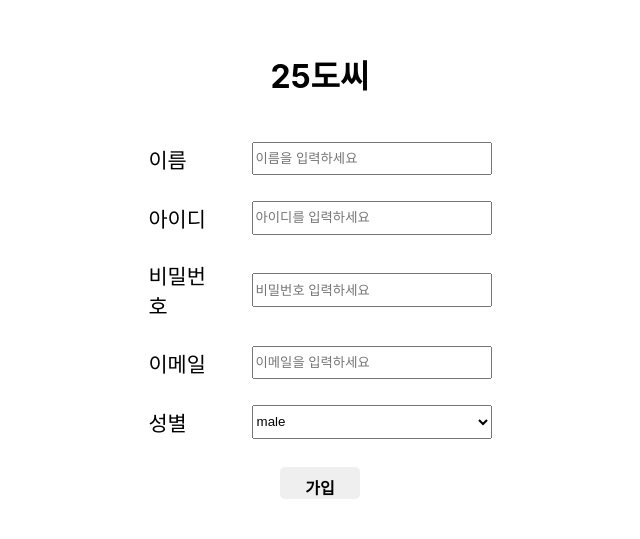
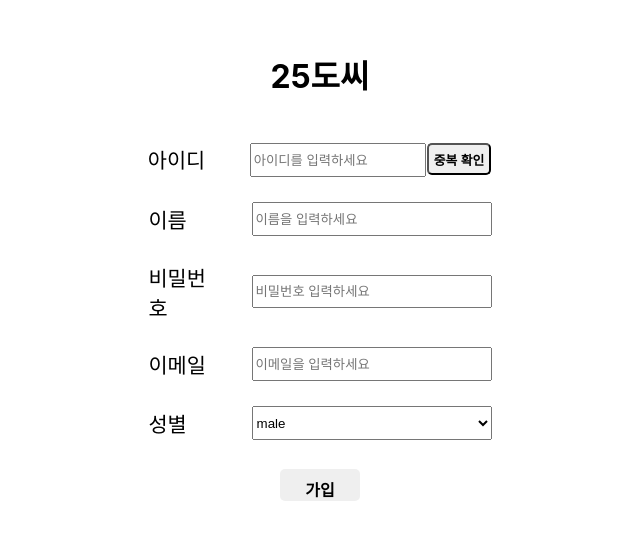
Before and after one commit to Jueun97/25degree, a React (Create React App) app: page /settings in a window 1280 px wide. Shown: the part 109-648 px from the top of the page, without its empty margins (320-960 px from the left). Built offline with nearby package versions, Linux system fonts and the light colour scheme; no server answers; what react-geocode would draw is missing.

Commit message:
add id redundancy check

```diff
--- a/src/app.jsx
+++ b/src/app.jsx
@@ -36,12 +36,12 @@ function App({ authService, getData, uploadImages }) {
   const changeCity = (cityData) => {
     setCity(cityData);
   };
-  const loginedUser = (userData) => {
+  const joinUser = (userData) => {
     const tempUser = [...user];
     const newUser = {
       userId: userData.userId,
       name: userData.name,
-      gender: null,
+      gender: userData.gender || null,
       password: userData.password,
       email: userData.email,
       profile: null,
@@ -49,26 +49,13 @@ function App({ authService, getData, uploadImages }) {
     tempUser.push(newUser);
     getData.addUser(newUser);
   };
-  const joinUser = (userData) => {
-    const tempUser = [...user];
-    const joinUser = {
-      userId: userData.userId,
-      name: userData.name,
-      gender: userData.gender,
-      password: userData.password,
-      email: userData.email,
-      profile: null,
-    };
-    tempUser.push(joinUser);
-    getData.addUser(joinUser);
-  };
   const filterPosts = (userId) => {
-    console.log("filter!!!1111",posts);
+    console.log("filter!!!1111", posts);
     let tempPosts = [...posts];
     tempPosts = tempPosts.filter((post) => post.userId === userId);
     setFilteredPosts(tempPosts);
-    console.log("filter!!!222",filteredPosts);
-  }
+    console.log("filter!!!222", filteredPosts);
+  };
   const uploadPost = (post) => {
     const tempPosts = [...posts];
     const tempFilteredPosts = [...filteredPosts];
@@ -125,7 +112,7 @@ function App({ authService, getData, uploadImages }) {
     getData.deletePost(postId, userId);
     setPosts(tempPosts);
     setFilteredPosts(tempFilteredPosts);
-    console.log("delete",posts,filteredPosts)
+    console.log("delete", posts, filteredPosts);
   };
   const uploadComment = (upload_data) => {
     const tempComments = [...comments];
@@ -163,18 +150,23 @@ function App({ authService, getData, uploadImages }) {
             <Section getData={getData} city={city} posts={posts} />
           </Route>
           <Route exact path="/login">
+            <Inform authService={authService} user={user} joinUser={joinUser} />
+          </Route>
+          <Route exact path="/settings">
             <Inform
               authService={authService}
-              user={user}
-              loginedUser={loginedUser}
-              joinUser={joinUser}
-            />
-          </Route>
-          <Route exact path="/settings">
-            <Inform authService={authService} actionStatus={'join'} updateUser={updateUser} users={user}></Inform>
+              actionStatus={"join"}
+              updateUser={updateUser}
+              users={user}
+            ></Inform>
           </Route>
           <Route exact path="/mypage">
-            <Mypage filterPosts={filterPosts} filteredPostsOriginal={filteredPosts} posts={posts} likes={likes}></Mypage>
+            <Mypage
+              filterPosts={filterPosts}
+              filteredPostsOriginal={filteredPosts}
+              posts={posts}
+              likes={likes}
+            ></Mypage>
           </Route>
           <Route exact path="/upload">
             <Upload
--- a/src/component/user_inform/inform.jsx
+++ b/src/component/user_inform/inform.jsx
@@ -5,18 +5,27 @@ import Find from "./user_find";
 import styles from "./inform.module.css";
 import Login from "./user_login";
 
-const Inform = ({ authService, user, loginedUser, joinUser, updateUser,actionStatus,users}) => {
+const Inform = ({
+  authService,
+  user,
+  joinUser,
+  updateUser,
+  actionStatus,
+  users,
+}) => {
   const location = useLocation();
-  const [action, setAction] = useState(actionStatus ? actionStatus : 'login');
-  const [userInfo,setUserinfo] = useState('')
+  const [action, setAction] = useState(actionStatus ? actionStatus : "login");
+  const [userInfo, setUserinfo] = useState("");
 
   useEffect(() => {
     if (location.state) {
-      console.log("settings", location.state)
-      const userinfo = users.filter(user => user.userId === location.state.userId);
+      console.log("settings", location.state);
+      const userinfo = users.filter(
+        (user) => user.userId === location.state.userId
+      );
       setUserinfo(userinfo[0]);
     }
-  })
+  });
   const handelAction = (name) => {
     setAction(name);
   };
@@ -29,11 +38,19 @@ const Inform = ({ authService, user, loginedUser, joinUser, updateUser,actionSta
           onFind={handelAction}
           authService={authService}
           user={user}
-          loginedUser={loginedUser}
+          joinUser={joinUser}
         />
       )}
       {action === "find" && <Find user={user} />}
-      {action === "join" && <Join authService={authService} joinUser={joinUser} updateUser={updateUser} userInfo={userInfo} />}
+      {action === "join" && (
+        <Join
+          authService={authService}
+          joinUser={joinUser}
+          updateUser={updateUser}
+          userInfo={userInfo}
+          user={user}
+        />
+      )}
     </div>
   );
 };
--- a/src/component/user_inform/inform.module.css
+++ b/src/component/user_inform/inform.module.css
@@ -28,6 +28,10 @@
 .inputBox {
   width: 15rem;
   height: 2.1rem;
+}
+
+.id {
+  width: 11rem;
 }
 
 .btn {
@@ -98,10 +102,10 @@
 .classifyBtn:hover {
   color: makerOrange;
 }
-.active{
+.active {
   color: makerOrange;
 }
-.inactive{
+.inactive {
   color: black;
   pointer-events: none;
 }
@@ -113,3 +117,21 @@
 .clicked {
   color: makerOrange;
 }
+
+.redundancy {
+  font-size: 0.8rem;
+  width: 5em;
+  padding: 0;
+  margin: 0.1em;
+}
+
+.alertNo {
+  font-size: 0.8rem;
+  color: red;
+  margin: 0;
+}
+.alertYes {
+  font-size: 0.8rem;
+  color: green;
+  margin: 0;
+}
--- a/src/component/user_inform/user_join.jsx
+++ b/src/component/user_inform/user_join.jsx
@@ -1,8 +1,9 @@
-import React, { useRef } from "react";
-import { useHistory  } from "react-router";
+import React, { useEffect, useRef, useState } from "react";
+import { useHistory } from "react-router";
 import styles from "./inform.module.css";
 
-const Join = ({ authService,joinUser,updateUser,userInfo }) => {
+const Join = ({ joinUser, updateUser, userInfo, user }) => {
+  const [redundancy, setRedundancy] = useState("");
   const nameRef = useRef();
   const idRef = useRef();
   const passwordRef = useRef();
@@ -16,12 +17,10 @@ const Join = ({ authService,joinUser,updateUser,userInfo }) => {
   const updated = () => {
     alert("수정 완료되었습니다:) 다시 로그인해주세요!");
     history.push({
-      pathname: '/'
-    })
+      pathname: "/",
+    });
     window.location.reload();
-
-
-  }
+  };
 
   const handleJoin = (join) => {
     const nameInput = nameRef.current.value;
@@ -31,6 +30,9 @@ const Join = ({ authService,joinUser,updateUser,userInfo }) => {
     const genderInput = genderRef.current.value;
 
     if (join) {
+      if (redundancy === "unused" || redundancy === "") {
+        alert("아이디 중복을 확인해주세요!");
+      } else {
         joinUser({
           userId: idInput,
           name: nameInput,
@@ -39,19 +41,18 @@ const Join = ({ authService,joinUser,updateUser,userInfo }) => {
           email: emailInput,
         });
         joined();
+      }
     } else {
       updateUser({
-        defaultUserId : userInfo.userId,
+        defaultUserId: userInfo.userId,
         userId: idInput,
         name: nameInput,
         gender: genderInput,
         password: passwordInput,
         email: emailInput,
-      })
+      });
       updated();
     }
-
-
   };
 
   const onKeyPress = (event) => {
@@ -66,27 +67,54 @@ const Join = ({ authService,joinUser,updateUser,userInfo }) => {
   const onClickUpdate = () => {
     const join = false;
     handleJoin(join);
+  };
+  const redundancyCheck = () => {
+    let check = false;
+    user.forEach((user) => {
+      if (idRef.current.value === user.userId) {
+        setRedundancy("unused");
+        check = true;
       }
+    });
+    if (!check) {
+      setRedundancy("used");
+    }
+  };
+  console.log(redundancy);
   return (
     <section className={styles.input}>
+      <div className={styles.section}>
+        <p className={styles.text}>아이디</p>
+        <div className={styles.idSection}>
+          <input
+            ref={idRef}
+            type="text"
+            defaultValue={userInfo ? userInfo.userId : ""}
+            placeholder="아이디를 입력하세요"
+            className={`${styles.inputBox} ${styles.id}`}
+            onKeyPress={onKeyPress}
+          />
+          <button
+            className={`${styles.loginBtn} ${styles.redundancy}`}
+            onClick={redundancyCheck}
+          >
+            중복 확인
+          </button>
+        </div>
+      </div>
+      {redundancy === "unused" && (
+        <p className={styles.alertNo}>해당 아이디는 사용할 수 없습니다.</p>
+      )}
+      {redundancy === "used" && (
+        <p className={styles.alertYes}>사용 가능한 아이디입니다.</p>
+      )}
       <div className={styles.section}>
         <p className={styles.text}>이름</p>
         <input
           ref={nameRef}
           type="text"
-          defaultValue={userInfo?userInfo.name:''}
+          defaultValue={userInfo ? userInfo.name : ""}
           placeholder="이름을 입력하세요"
-          className={styles.inputBox}
-          onKeyPress={onKeyPress}
-        />
-      </div>
-      <div className={styles.section}>
-        <p className={styles.text}>아이디</p>
-        <input
-          ref={idRef}
-          type="text"
-          defaultValue={userInfo?userInfo.userId:''}
-          placeholder="아이디를 입력하세요"
           className={styles.inputBox}
           onKeyPress={onKeyPress}
         />
@@ -96,7 +124,7 @@ const Join = ({ authService,joinUser,updateUser,userInfo }) => {
         <input
           ref={passwordRef}
           type="password"
-          defaultValue={userInfo?userInfo.password:''}
+          defaultValue={userInfo ? userInfo.password : ""}
           placeholder="비밀번호 입력하세요"
           className={styles.inputBox}
           onKeyPress={onKeyPress}
@@ -107,7 +135,7 @@ const Join = ({ authService,joinUser,updateUser,userInfo }) => {
         <input
           ref={emailRef}
           type="text"
-          defaultValue={userInfo?userInfo.email:''}
+          defaultValue={userInfo ? userInfo.email : ""}
           placeholder="이메일을 입력하세요"
           className={styles.inputBox}
           onKeyPress={onKeyPress}
@@ -115,7 +143,12 @@ const Join = ({ authService,joinUser,updateUser,userInfo }) => {
       </div>
       <div className={styles.section}>
         <p className={styles.text}>성별</p>
-        <select name="gender" value={userInfo.gender} ref={genderRef} className={styles.inputBox}>
+        <select
+          name="gender"
+          value={userInfo.gender}
+          ref={genderRef}
+          className={styles.inputBox}
+        >
           <option>male</option>
           <option>female</option>
         </select>
@@ -127,16 +160,16 @@ const Join = ({ authService,joinUser,updateUser,userInfo }) => {
           onKeyPress={onKeyPress}
         /> */}
       </div>
-      {userInfo &&
+      {userInfo && (
         <button className={styles.btn} onClick={onClickUpdate}>
           수정
         </button>
-      }
-       {!userInfo &&
+      )}
+      {!userInfo && (
         <button className={styles.btn} onClick={onClick}>
           가입
         </button>
-      }
+      )}
     </section>
   );
 };
--- a/src/component/user_inform/user_login.jsx
+++ b/src/component/user_inform/user_login.jsx
@@ -3,7 +3,7 @@ import { useHistory } from "react-router";
 import Button from "./button/button";
 import styles from "./inform.module.css";
 
-const Login = ({ onFind, authService, user, loginedUser }) => {
+const Login = ({ onFind, authService, user, joinUser }) => {
   const history = useHistory();
   const idRef = useRef();
   const passwordRef = useRef();
@@ -12,7 +12,7 @@ const Login = ({ onFind, authService, user, loginedUser }) => {
     history.push({
       pathname: "/",
       state: {
-        userId
+        userId,
       },
     });
   };
@@ -22,17 +22,17 @@ const Login = ({ onFind, authService, user, loginedUser }) => {
       .then((data) => {
         console.log(data);
         if (event.target.name === "Google") {
-          loginedUser({
-            userId: data.user.bc.displayName,
+          joinUser({
+            userId: data.user.uid.substring(0, 15),
             name: data.user.bc.displayName,
-            password: data.user.uid,
+            password: data.user.uid.substring(0, 15),
             email: data.user.bc.email,
           });
         } else if (event.target.name === "Github") {
-          loginedUser({
-            userId: data.additionalUserInfo.username,
+          joinUser({
+            userId: data.user.uid.substring(0, 15),
             name: data.additionalUserInfo.username,
-            password: data.user.uid,
+            password: data.user.uid.substring(0, 15),
             email: data.user.email,
           });
         }
```
Also changed, not shown: src/component/posts/posts.module.css (+6 -6 lines), src/component/user_inform/user_find.jsx (+15 -19 lines). Lines whose indentation alone changed are shown as unchanged.
